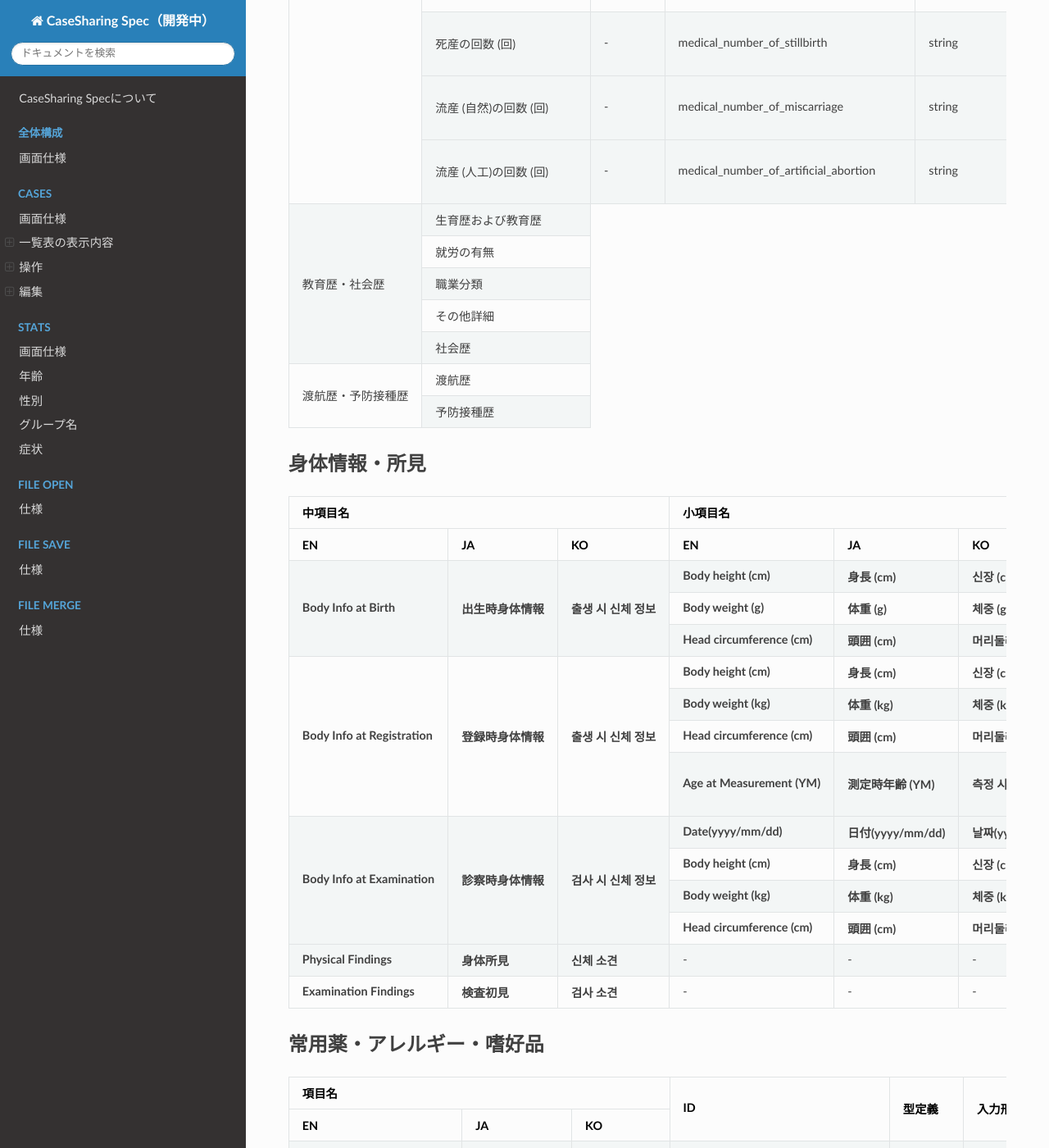
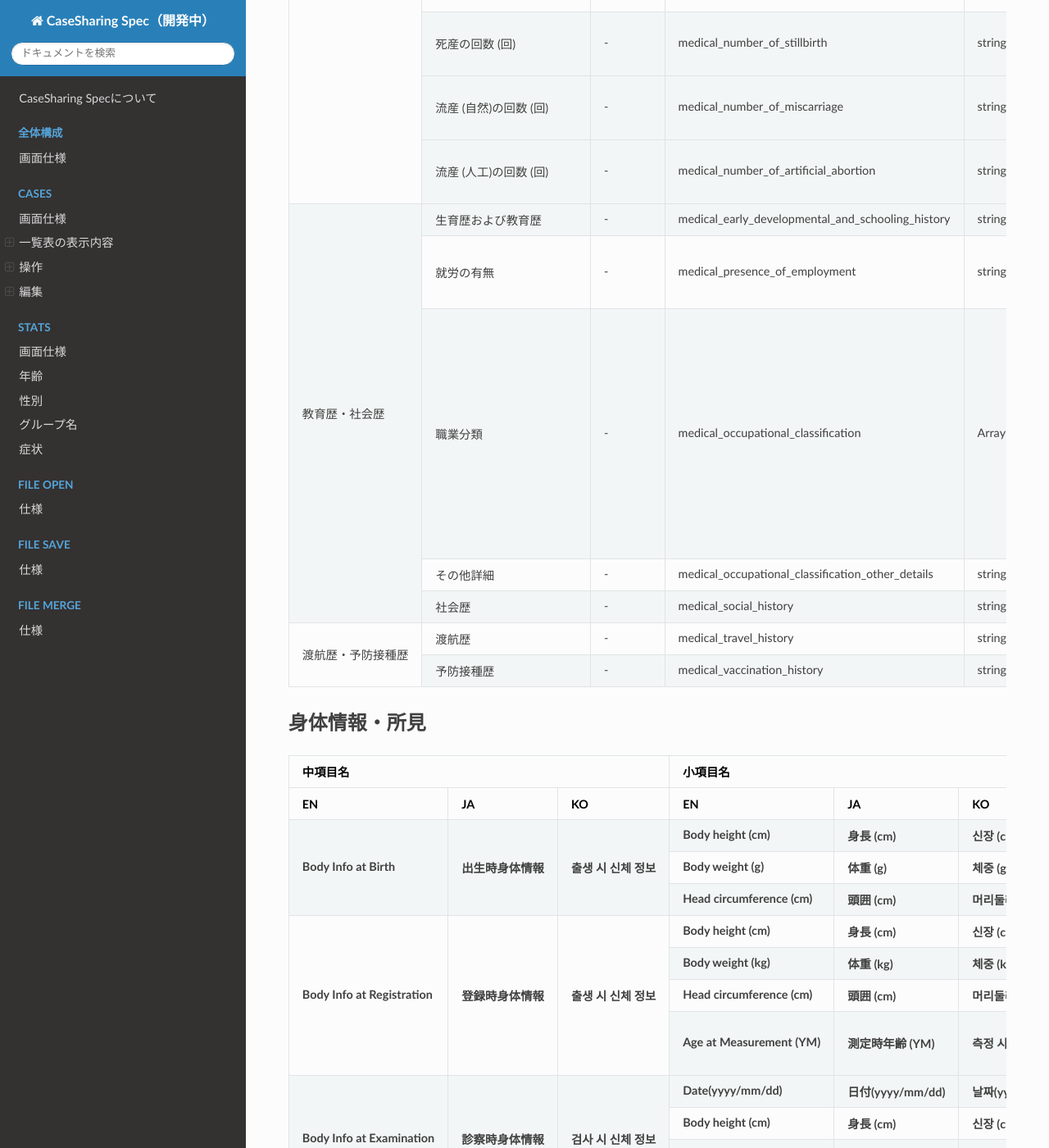
Before and after one commit to PubCaseFinder/pubcasefinder_spec, an MkDocs documentation site: the page built from docs/cases/edit/medical.md, in a window 1280 px wide and 1400 px high, scrolled down 1399 px. Shown: the whole window at 82% size. Built offline with MkDocs 1.6.1, drawn with Linux system fonts in a browser that asks for light colours; nearby versions of some CDN libraries.

Commit message:
渡航歴・予防接種歴実装

```diff
--- a/docs/cases/edit/medical.md
+++ b/docs/cases/edit/medical.md
@@ -110,12 +110,18 @@
       <td>ラジオボタン</td>
       <td>
         <ul>
+          <li>unknown</li>
+          <li>absent</li>
+          <li>present</li>
+        </ul>
+      </td>
+      <td>
+        <ul>
           <li>不明</li>
           <li>なし</li>
           <li>あり</li>
         </ul>
       </td>
-      <td>-</td>
       <td>unknown</td>
       <td><input type="checkbox" class="readonly-input" checked /></td>
       <td><input type="checkbox" class="readonly-input" /></td>
@@ -187,12 +193,18 @@
       <td>ラジオボタン</td>
       <td>
         <ul>
+          <li>unknown</li>
+          <li>absent</li>
+          <li>present</li>
+        </ul>
+      </td>
+      <td>
+        <ul>
           <li>不明</li>
           <li>なし</li>
           <li>あり</li>
         </ul>
       </td>
-      <td>-</td>
       <td>unknown</td>
       <td><input type="checkbox" class="readonly-input" checked /></td>
       <td><input type="checkbox" class="readonly-input" /></td>
@@ -250,12 +262,18 @@
       <td>ラジオボタン</td>
       <td>
         <ul>
+          <li>unknown</li>
+          <li>absent</li>
+          <li>present</li>
+        </ul>
+      </td>
+      <td>
+        <ul>
           <li>不明</li>
           <li>なし</li>
           <li>あり</li>
         </ul>
       </td>
-      <td>-</td>
       <td>unknown</td>
       <td><input type="checkbox" class="readonly-input" checked /></td>
       <td><input type="checkbox" class="readonly-input" /></td>
@@ -290,12 +308,18 @@
       <td>ラジオボタン</td>
       <td>
         <ul>
+          <li>unknown</li>
+          <li>absent</li>
+          <li>present</li>
+        </ul>
+      </td>
+      <td>
+        <ul>
           <li>不明</li>
           <li>なし</li>
           <li>あり</li>
         </ul>
       </td>
-      <td>-</td>
       <td>unknown</td>
       <td><input type="checkbox" class="readonly-input" checked /></td>
       <td><input type="checkbox" class="readonly-input" /></td>
@@ -330,12 +354,18 @@
       <td>ラジオボタン</td>
       <td>
         <ul>
+          <li>unknown</li>
+          <li>absent</li>
+          <li>present</li>
+        </ul>
+      </td>
+      <td>
+        <ul>
           <li>不明</li>
           <li>なし</li>
           <li>あり</li>
         </ul>
       </td>
-      <td>-</td>
       <td>unknown</td>
       <td><input type="checkbox" class="readonly-input" checked /></td>
       <td><input type="checkbox" class="readonly-input" /></td>
@@ -405,25 +435,144 @@
     <tr>
       <td rowspan="5">教育歴・社会歴</td>
       <td>生育歴および教育歴</td>
+      <td>-</td>
+      <td>medical_early_developmental_and_schooling_history</td>
+      <td>string</td>
+      <td>テキストエリア</td>
+      <td>-</td>
+      <td>-</td>
+      <td>null</td>
+      <td><input type="checkbox" class="readonly-input" /></td>
+      <td><input type="checkbox" class="readonly-input" /></td>
+      <td></td>
+      <td></td>
     </tr>
     <tr>
       <td>就労の有無</td>
+      <td>-</td>
+      <td>medical_presence_of_employment</td>
+      <td>string</td>
+      <td>ラジオボタン</td>
+      <td>
+        <ul>
+          <li>unknown</li>
+          <li>absent</li>
+          <li>present</li>
+        </ul>
+      </td>
+      <td>
+        <ul>
+          <li>不明</li>
+          <li>なし</li>
+          <li>あり</li>
+        </ul>
+      </td>
+      <td>unknown</td>
+      <td><input type="checkbox" class="readonly-input" checked /></td>
+      <td><input type="checkbox" class="readonly-input" /></td>
+      <td></td>
+      <td></td>
     </tr>
     <tr>
       <td>職業分類</td>
+      <td>-</td>
+      <td>medical_occupational_classification</td>
+      <td>Array&lt;string&gt;</td>
+      <td>チェックボックス</td>
+      <td>
+        <ul>
+          <li>managerial_occupation</li>
+          <li>professional_technical_occupation</li>
+          <li>clerical_occupation</li>
+          <li>sales_occupation</li>
+          <li>service_occupation</li>
+          <li>security_occupation</li>
+          <li>agriculture_forestry_fishing_occupation</li>
+          <li>production_process_occupation</li>
+          <li>transportation_machine_operation_occupation</li>
+          <li>construction_mining_occupation</li>
+          <li>transportation_cleaning_packaging_occupation</li>
+          <li>others</li>
+        </ul>
+      </td>
+      <td>
+        <ul>
+          <li>管理的職業</li>
+          <li>専門的・技術的職業</li>
+          <li>事務的職業</li>
+          <li>販売の職業</li>
+          <li>サービスの職業</li>
+          <li>保安の職業</li>
+          <li>農林漁業の職業</li>
+          <li>生産工程の職業</li>
+          <li>輸送・機械運転の職業</li>
+          <li>建設・採掘の職業</li>
+          <li>運輸・清掃・包装の職業</li>
+          <li>その他</li>
+        </ul>
+      </td>
+      <td>null</td>
+      <td><input type="checkbox" class="readonly-input" /></td>
+      <td><input type="checkbox" class="readonly-input" /></td>
+      <td></td>
+      <td>その他をチェックすると「その他詳細」欄が活性化します</td>
     </tr>
     <tr>
       <td>その他詳細</td>
+      <td>-</td>
+      <td>medical_occupational_classification_other_details</td>
+      <td>string</td>
+      <td>テキストボックス</td>
+      <td>-</td>
+      <td>-</td>
+      <td>null</td>
+      <td><input type="checkbox" class="readonly-input" /></td>
+      <td><input type="checkbox" class="readonly-input" /></td>
+      <td></td>
+      <td>「職業分類」欄で「その他」にチェックすると活性化します</td>
     </tr>
     <tr>
       <td>社会歴</td>
+      <td>-</td>
+      <td>medical_social_history</td>
+      <td>string</td>
+      <td>テキストエリア</td>
+      <td>-</td>
+      <td>-</td>
+      <td>null</td>
+      <td><input type="checkbox" class="readonly-input" /></td>
+      <td><input type="checkbox" class="readonly-input" /></td>
+      <td></td>
+      <td></td>
     </tr>
     <tr>
       <td rowspan="2">渡航歴・予防接種歴</td>
       <td>渡航歴</td>
+      <td>-</td>
+      <td>medical_travel_history</td>
+      <td>string</td>
+      <td>テキストエリア</td>
+      <td>-</td>
+      <td>-</td>
+      <td>null</td>
+      <td><input type="checkbox" class="readonly-input" /></td>
+      <td><input type="checkbox" class="readonly-input" /></td>
+      <td></td>
+      <td></td>
     </tr>
     <tr>
       <td>予防接種歴</td>
+      <td>-</td>
+      <td>medical_vaccination_history</td>
+      <td>string</td>
+      <td>テキストエリア</td>
+      <td>-</td>
+      <td>-</td>
+      <td>null</td>
+      <td><input type="checkbox" class="readonly-input" /></td>
+      <td><input type="checkbox" class="readonly-input" /></td>
+      <td></td>
+      <td></td>
     </tr>
   </tbody>
 </table>
```
